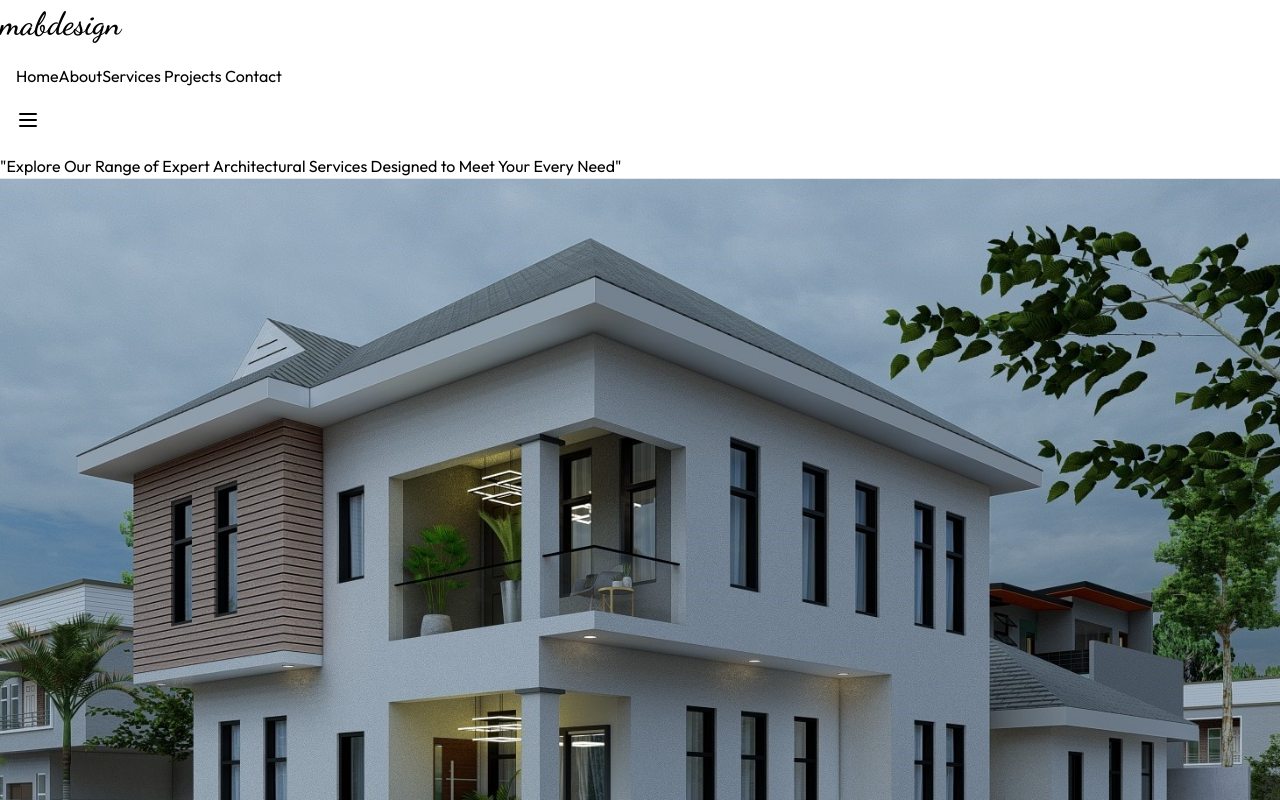
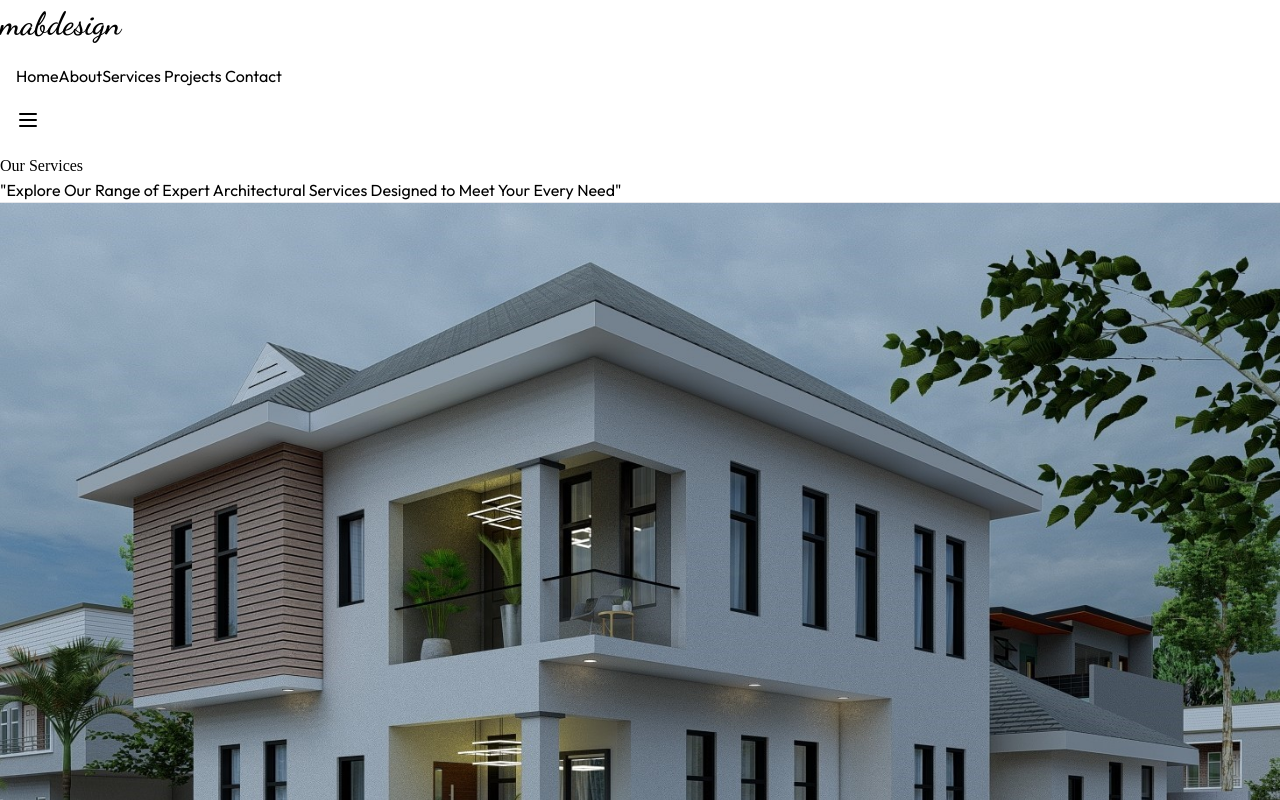
Before and after one commit to Aisha-zen/BAM, a React (Vite) app: page /Services in a window 1280 px wide. Shown: the top 800 px of the page. Built offline with nearby package versions, Linux system fonts and the light colour scheme; a web font is replaced by a local one.

Commit message:
font size

```diff
--- a/src/Project.jsx
+++ b/src/Project.jsx
@@ -11,12 +11,13 @@ function Project() {
         <h1 className="lg:text-4xl text-3xl text-bold text-center head">
           Our Projects
         </h1>
-        <h2 className="font-light text-center md:text-xl text-xm md:w-full w-[95%] mx-auto ">
+        <h2 className="font-light text-center md:text-1.2rem text-0.9rem md:w-full w-[95%] mx-auto ">
           Discover our portfolio featuring Landscape, Redesign, Construction,
           and Interior Design.
           <br /> Experience outdoor beauty, redesign transformations,
           construction marvels, and interior artistry.
         </h2>
+        <hr />
       </div>
 
       <ImageGrid />
--- a/src/Services.jsx
+++ b/src/Services.jsx
@@ -34,11 +34,14 @@ function Services() {
     <>
       <Nav />
 
-      <div className="py-10 text-center md:w-full w-[90%] mx-auto">
-        <h1 className="pb-5">
+      <div className="flex flex-col gap-5 py-10">
+        <h1 className="lg:text-4xl text-3xl text-bold text-center head">
+          Our Services
+        </h1>
+        <h2 className="font-light text-center md:text-1.2rem text-0.9rem md:w-full w-[95%] mx-auto ">
           "Explore Our Range of Expert Architectural Services Designed to Meet
           Your Every Need"
-        </h1>
+        </h2>
         <hr />
       </div>
 
```
